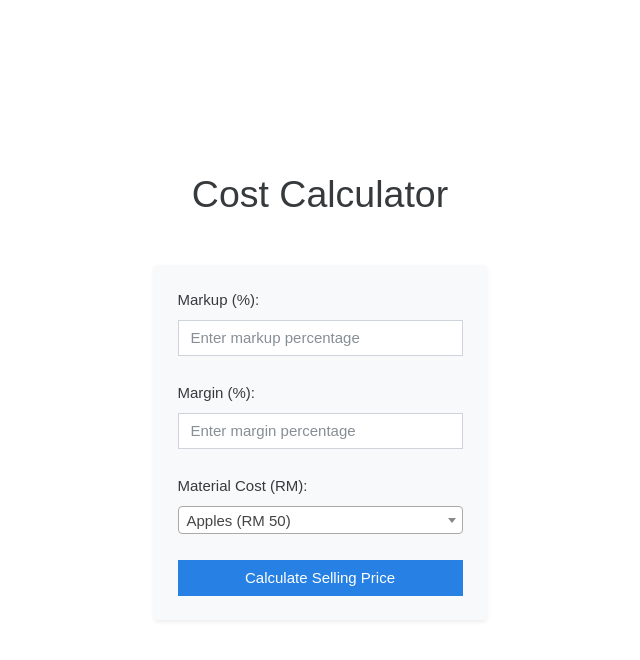
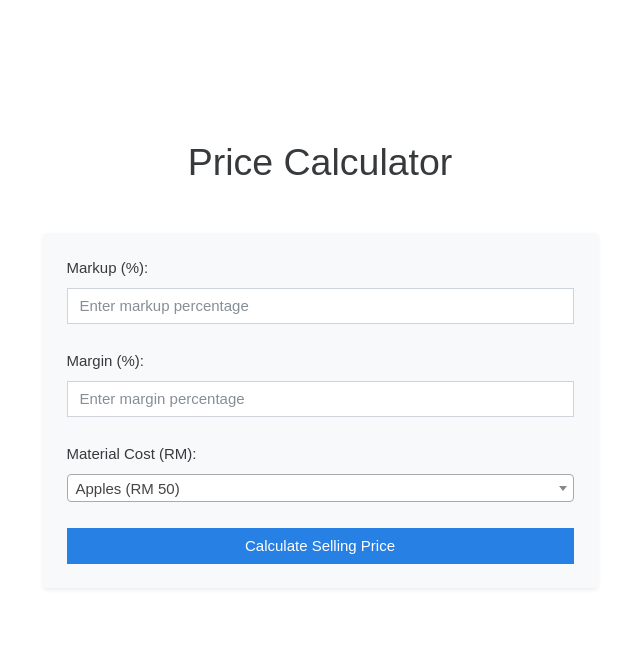
Before and after one commit to YuChenTee/testingsite, a plain HTML site: page index.html in a window 1280 px wide. Shown: the whole page, without its empty margins (320-960 px from the left). Drawn offline with nearby package versions, Linux system fonts and the light colour scheme.

Commit message:
minor changes and margin change

```diff
--- a/index.html
+++ b/index.html
@@ -3,14 +3,14 @@
 <head>
     <meta charset="UTF-8">
     <meta name="viewport" content="width=device-width, initial-scale=1.0">
-    <title>Cost Calculator</title>
+    <title>Price Calculator</title>
     <link rel="stylesheet" href="https://stackpath.bootstrapcdn.com/bootswatch/4.5.2/cosmo/bootstrap.min.css">
     <link rel="stylesheet" href="https://cdn.jsdelivr.net/npm/select2@4.0.11/dist/css/select2.min.css">
     <link rel="stylesheet" href="styles.css">
 </head>
 <body>
     <header class="text-center p-3">
-        <h1>Cost Calculator</h1>
+        <h1>Price Calculator</h1>
     </header>
     <main class="container mt-4">
         <form id="costForm" class="bg-light p-4 rounded shadow-sm">
--- a/styles.css
+++ b/styles.css
@@ -7,6 +7,7 @@ body {
     align-items: center;
     justify-content: center;
     height: 100vh;
+    overflow:hidden;
 }
 
 main {
@@ -14,13 +15,14 @@ main {
     flex-direction: column;
     align-items: center;
     justify-content: center;
+    margin-bottom: 5%;
 }
 
 form {
     display: flex;
     flex-direction: column;
     gap: 10px;
-    width: 30%;
+    width: 50%;
 }
 select, input, button {
     padding: 10px;
@@ -39,7 +41,7 @@ select, input, button {
 /* Adjust the dropdown list to ensure it's positioned correctly */
 .select2-container--default .select2-results {
     background-color: white;
-    max-height: 180px; /* Limit height of the dropdown */
+    max-height: 200px; /* Limit height of the dropdown */
     position: absolute; /* Ensure the dropdown is positioned below */
     overflow-y: hidden;
     top: 100%; /* Position directly below the input */
@@ -59,7 +61,6 @@ select, input, button {
     border-radius: 5px;
     box-shadow: 0 4px 6px rgba(0, 0, 0, 0.1);
     position: fixed;
-    padding: 10px 20px; /* Add padding for better spacing */
     top: 20px;
     left: 50%;
     transform: translateX(-50%);
@@ -71,9 +72,10 @@ select, input, button {
 
 .toast-body {
     font-size: 1rem;
+    text-align: center;
 }
 
-@media (max-width: 600px) {
+@media (max-width: 700px) {
     form {
         width: 80%;
     }
```
